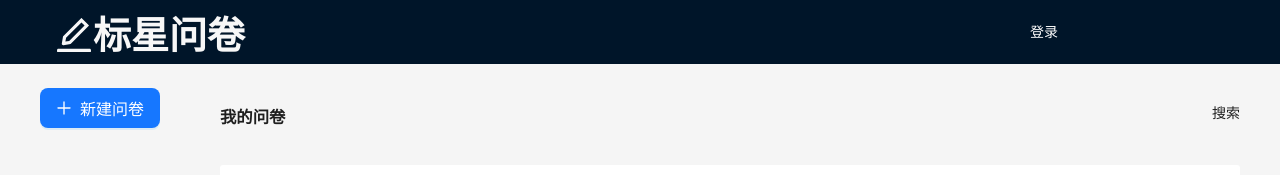
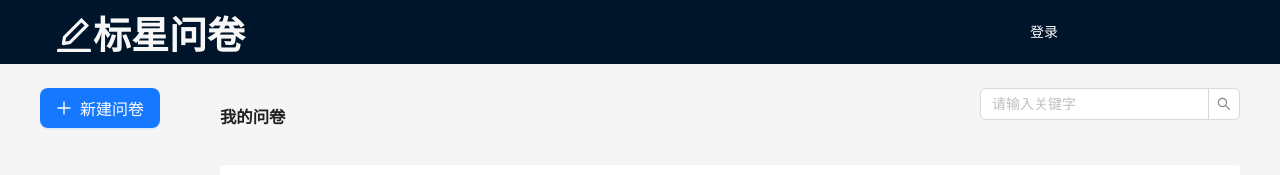
Before and after one commit to cc00626/wenjuan-fe, a React (Create React App) app: page /manage/list in a window 1280 px wide. Shown: the top 175 px of the page. Built offline with nearby package versions, Linux system fonts and the light colour scheme.

Commit message:
chore:  添加搜索框

```diff
--- a/package.json
+++ b/package.json
@@ -4,6 +4,7 @@
   "private": true,
   "dependencies": {
     "@ant-design/icons": "^5.6.1",
+    "@ant-design/v5-patch-for-react-19": "^1.0.3",
     "@testing-library/dom": "^10.4.0",
     "@testing-library/jest-dom": "^6.6.3",
     "@testing-library/react": "^16.3.0",
--- /dev/null
+++ b/src/components/ListSearch/index.tsx
@@ -0,0 +1,41 @@
+import React, {ChangeEvent, FC, useEffect, useState} from 'react'
+import {Input} from 'antd'
+import {useNavigate, useLocation, useSearchParams} from 'react-router-dom'
+import {LIST_SEARCH_KEY} from '../../constant'
+const {Search} = Input
+const ListSearch: FC = () => {
+  const [value, setValue] = useState<string>('')
+  const nav = useNavigate()
+  const {pathname} = useLocation()
+  const [searchParams] = useSearchParams()
+  useEffect(() => {
+    //searchParams变化的时候从url获取参数
+    const curValue = searchParams.get(LIST_SEARCH_KEY) || ''
+    setValue(curValue)
+  }, [searchParams])
+  //搜索框改变事件
+  const handleSearchChange = (event: ChangeEvent<HTMLInputElement>) => {
+    //收集搜索值
+    setValue(event.target.value)
+  }
+  //进行搜索
+  const handleSearch = (value: string) => {
+    //设置改变url
+    nav({
+      pathname,
+      search: `${LIST_SEARCH_KEY}=${value}`,
+    })
+  }
+  return (
+    <Search
+      style={{width: '260px'}}
+      placeholder="请输入关键字"
+      allowClear
+      value={value}
+      onChange={handleSearchChange}
+      onSearch={handleSearch}
+    />
+  )
+}
+
+export default ListSearch
--- a/src/components/Logo/index.tsx
+++ b/src/components/Logo/index.tsx
@@ -1,6 +1,6 @@
 import React, {FC} from 'react'
 import style from './index.module.scss'
-import {Layout, Typography} from 'antd'
+import {Typography} from 'antd'
 import {EditOutlined} from '@ant-design/icons'
 const {Title} = Typography
 const Logo: FC = () => {
--- /dev/null
+++ b/src/constant/index.tsx
@@ -0,0 +1,4 @@
+/*
+定义使用的常量
+*/
+export const LIST_SEARCH_KEY = 'keyword'
--- a/src/index.tsx
+++ b/src/index.tsx
@@ -3,7 +3,7 @@ import ReactDOM from 'react-dom/client'
 import './index.css'
 import App from './App'
 import reportWebVitals from './reportWebVitals'
-
+import '@ant-design/v5-patch-for-react-19'
 const root = ReactDOM.createRoot(document.getElementById('root') as HTMLElement)
 root.render(
   <React.StrictMode>
--- a/src/pages/Manage/List/index.tsx
+++ b/src/pages/Manage/List/index.tsx
@@ -1,6 +1,7 @@
 import React, {FC} from 'react'
 import style from '../common.module.scss'
 import QuestionCard from '../../../components/QuestionCard'
+import ListSearch from '../../../components/ListSearch'
 const rawQuestionList = [
   {
     _id: '01',
@@ -51,7 +52,7 @@ const List: FC = () => {
           <h3>我的问卷</h3>
         </div>
         <div className={style.right}>
-          <p>搜索</p>
+          <ListSearch />
         </div>
       </div>
       <div className={style.center}>
--- a/src/pages/Manage/Star/index.tsx
+++ b/src/pages/Manage/Star/index.tsx
@@ -1,6 +1,7 @@
 import React, {FC} from 'react'
 import style from '../common.module.scss'
 import QuestionCard from '../../../components/QuestionCard'
+import ListSearch from '../../../components/ListSearch'
 const rawQuestionList = [
   {
     _id: '01',
@@ -35,7 +36,7 @@ const Star: FC = () => {
           <h3>我的问卷</h3>
         </div>
         <div className={style.right}>
-          <p>搜索</p>
+          <ListSearch />
         </div>
       </div>
       <div className={style.center}>
--- a/src/pages/Manage/Trash/index.tsx
+++ b/src/pages/Manage/Trash/index.tsx
@@ -1,5 +1,4 @@
 import React, {FC} from 'react'
-import style from '../common.module.scss'
 const Trash: FC = () => {
   return <div>Trash</div>
 }
```
Also changed, not shown: 1 other file (tests, documents, lock files or other folders).
